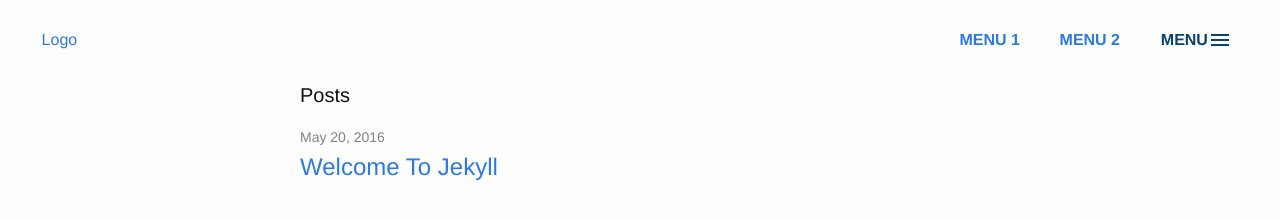
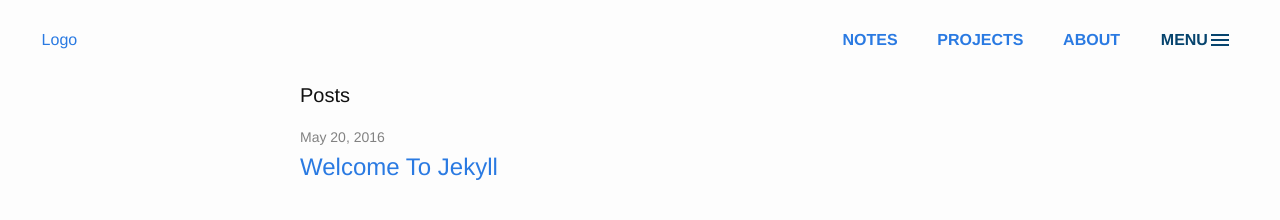
Before and after one commit to centros4520/t-2021, a Jekyll site: the page built from index.md, in a window 1280 px wide. Shown: the top 220 px of the page. Built offline with Jekyll 4.4.1, drawn with Linux system fonts in a browser that asks for light colours; nearby versions of some CDN libraries.

Commit message:
Add dynamic page navigation

```diff
--- /dev/null
+++ b/_data/navigation.yml
@@ -0,0 +1,6 @@
+- title: Notes
+  url: /notes/
+- title: Projects
+  url: /projects/
+- title: About
+  url: /about/
--- a/_includes/header-fullscreen.html
+++ b/_includes/header-fullscreen.html
@@ -4,8 +4,17 @@
 
 		<nav>
 			<ul class="cd-secondary-nav">
-				<li><a href="/about/">Menu 1</a></li>
-				<li><a href="/about/">Menu 2</a></li>
+				<!--https://codegaze.github.io/2015/08/08/how-to-create-a-dynamic-navigation-menu-in-jekyll/  -->
+				{% for link in site.data.navigation %}
+					{% assign current = nil %}
+					{% if page.url contains link.url %}
+						{% assign current = 'active' %}
+					{% endif %}
+					<li class="{{ current }}">
+						<a class="page-link"  href="{{ link.url }}">{{ link.title }}</a>
+					</li>
+					{% unless forloop.last %}<span class="menu-separator"></span>{% endunless %}
+				{% endfor %}
 			</ul>
 		</nav> <!-- cd-nav -->
 
```
